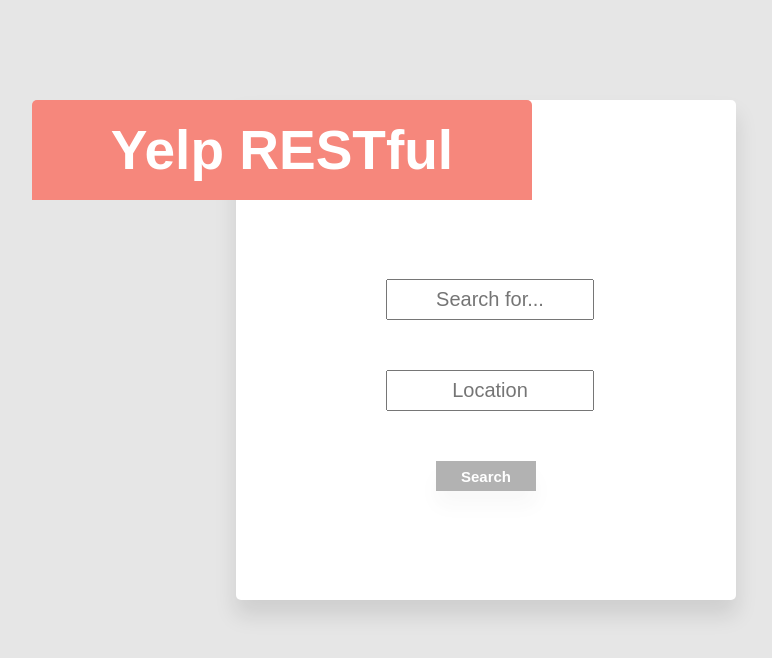
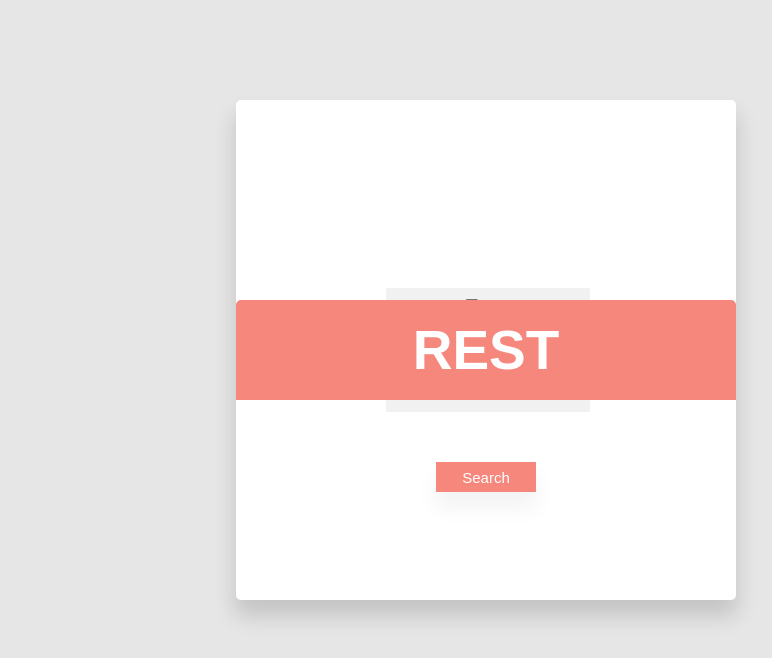
Before and after one commit to sMorm/yelpREST, a website: page public/index.html in a window 1280 px wide. Shown: the top 658 px of the page, without its empty margins (154-926 px from the left). Drawn offline with Linux system fonts and the light colour scheme.

```diff
--- a/public/index.html
+++ b/public/index.html
@@ -7,13 +7,14 @@
     <link rel="stylesheet" href="style.css">
   </head>
 <body>
-    <div class='titleContainer'>
-  <h1>Yelp RESTful</h1>
+
+  <div class='container'>
+  <div class='titleContainer'>
+  <h1>REST</h1>
   </div>
-  <div class='container'>
 
   <form action='/search' method= POST class='form'>
-    <input type='text' name='searchterm' placeholder="Search for..." required>
+    <input type='text' name='searchterm' placeholder="Term" required>
 
     <input type='text' name='location' placeholder="Location">
     <button type='submit'>
--- a/public/style.css
+++ b/public/style.css
@@ -12,10 +12,10 @@
 }
 
 .titleContainer {
-  position: absolute;
+  position: fixed;
   border-top-left-radius: 5px;
   border-top-right-radius: 5px;
-  margin: 0px 178px;
+  margin: 0px -150px;
   width: 500px;
   height: 100px;
   background-color: #F6877C;
@@ -39,16 +39,16 @@
   height: 500px;
   background-color: white;
   width: 500px;
-  -webkit-box-shadow: 0px 15px 21px 1px rgba(0,0,0,0.1);
-  -moz-box-shadow: 0px 15px 21px 1px rgba(0,0,0,0.1);
-  box-shadow: 0px 15px 21px 1px rgba(0,0,0,0.1);
+  -webkit-box-shadow: 0px 15px 21px 1px rgba(0,0,0,0.15);
+  -moz-box-shadow: 0px 15px 21px 1px rgba(0,0,0,0.15);
+  box-shadow: 0px 15px 21px 1px rgba(0,0,0,0.15);
 }
 
 .container label {
   font-size: 20px;
 }
 .form {
-  margin-top: 70px;
+  margin-top: 80px;
   width: 200px;
 }
 
@@ -58,19 +58,21 @@
   width: 100%;
   height: 35px;
   text-align: center;
-
+  border: none;
+  border-radius: 2px;
+  background-color: #F1F1F1;
 }
 
 .form button {
-  background-color: grey;
+  background-color: #F6877C;
+  cursor: pointer;
   height: 30px;
   width: 100px;
   border: none;
   color: white;
   margin-left: 50px;
   font-size: 15px;
-  font-weight: 700;
-  opacity: 0.6;
+  font-weight: 500;
   -webkit-box-shadow: 0px 15px 21px 1px rgba(0,0,0,0.05);
   -moz-box-shadow: 0px 15px 21px 1px rgba(0,0,0,0.05);
   box-shadow: 0px 15px 21px 1px rgba(0,0,0,0.05);
@@ -90,5 +92,5 @@
 
 .linkContainer img {
   height: 70px;
-  opacity: 0.5;
+  opacity: 0.4;
 }
```
Also changed, not shown: README.md.
